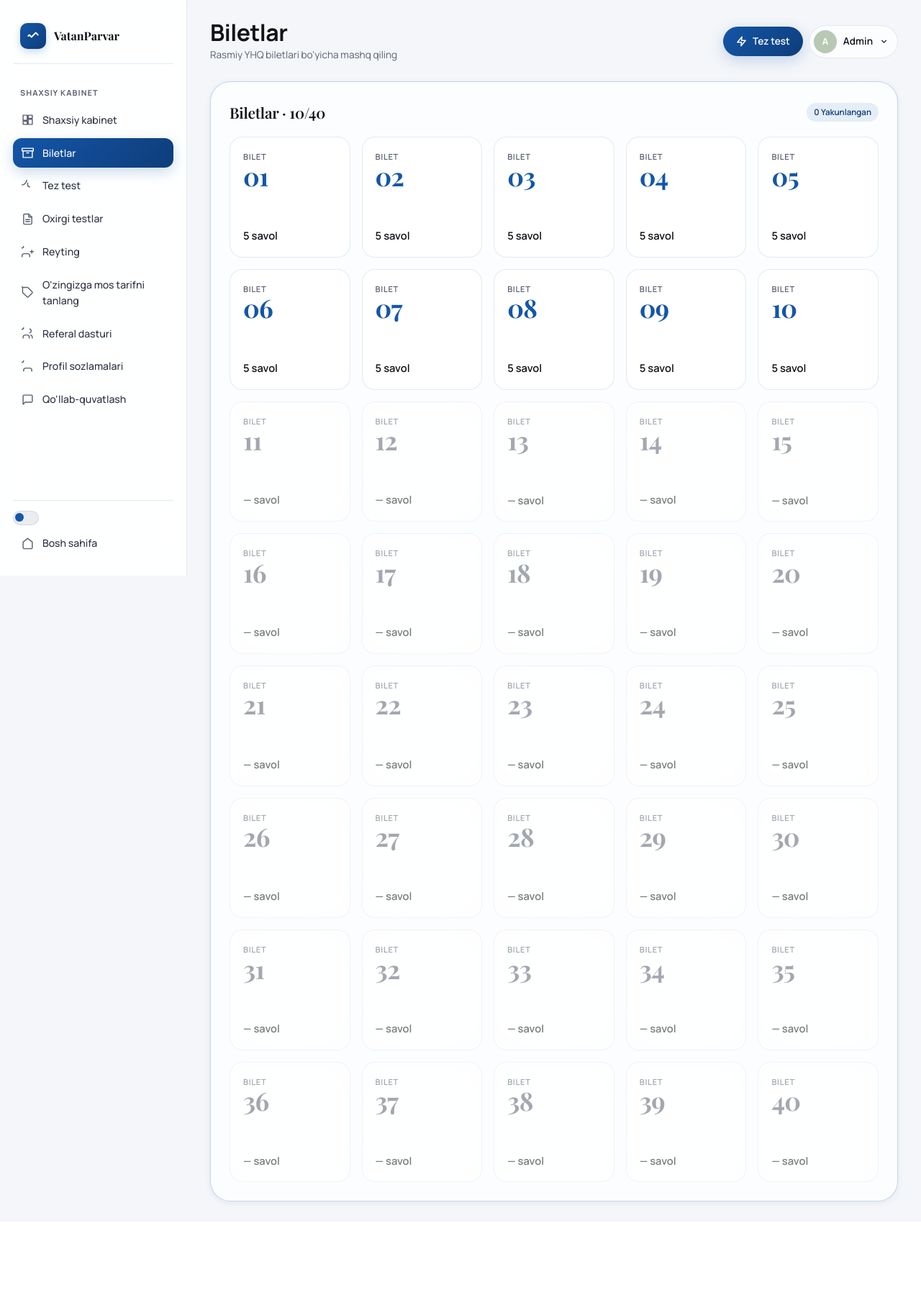
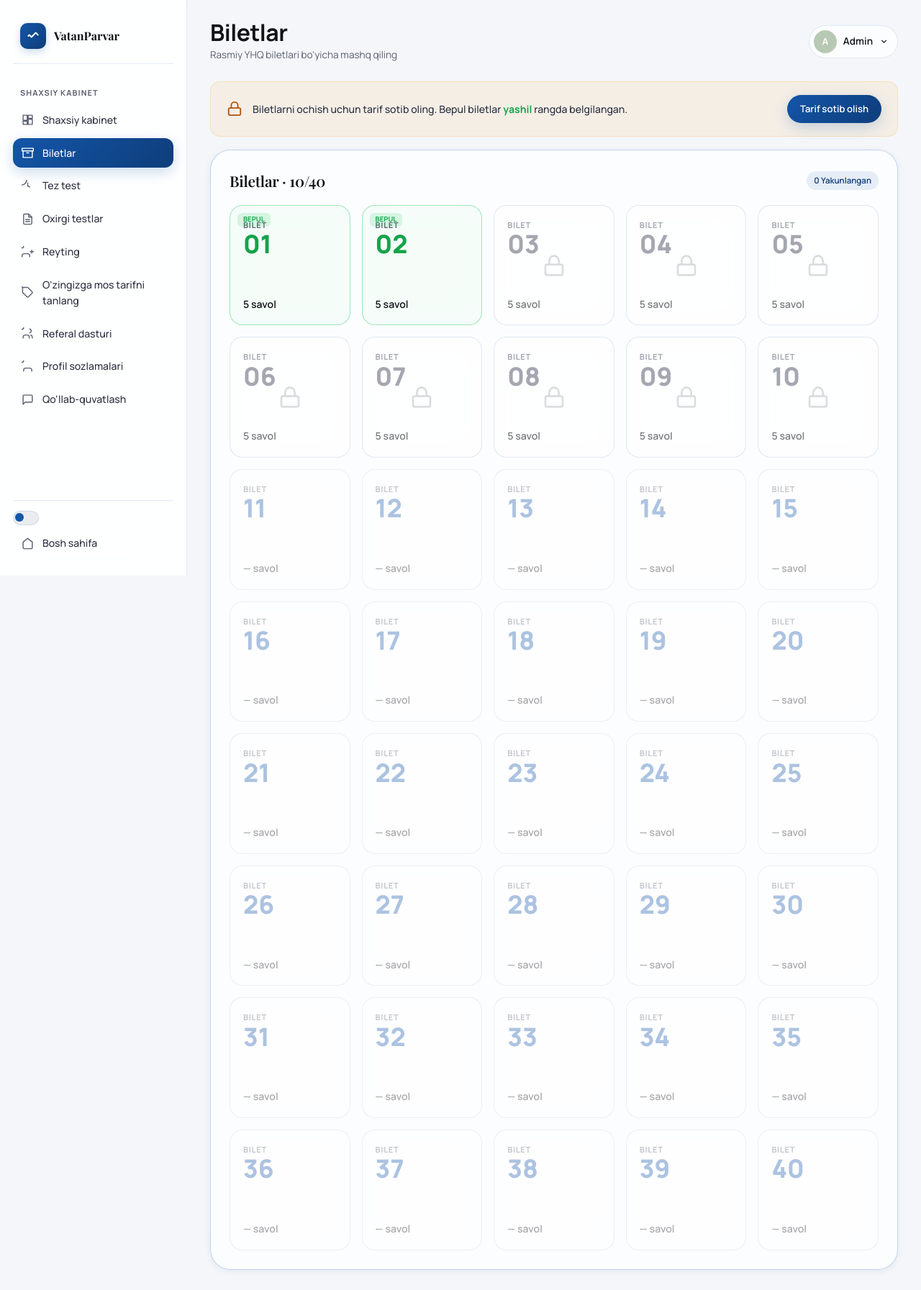
Before and after one commit to vant0r/newprojekt, a PHP site: page /user/testlar.php in a window 1280 px wide. Shown: the whole page at 72% size. Before the commit the page ends 1678 px from the top, so only its background shows below. Run offline with PHP 8.4, Linux system fonts and the light colour scheme; the visitor is signed in with stand-in values (Sample User, id 1); data comes from the database, SQL or seed files in the repository; some libraries are stand-ins or nearby versions.

Commit message:
feat: bilet/test kirish nazorati — tarif bilan
QOIDALAR:
1. Biletlar sukut bo'yicha QULFLANGAN (locked)
2. Tarif faol bo'lsa — HAMMA biletlar ochiladi
3. Admin belgilagan bepul biletlar — hamma uchun ochiq
4. Tezkor test — FAQAT tarif faol bo'lsa ishlaydi

TAFSILOTLAR:
- user/testlar.php to'liq qayta yozildi:
  - locked biletlar xira + qulf ikonka
  - free biletlar yashil ramka + 'Bepul' badge
  - Tarif yo'q — banner: 'Tarif sotib oling'
  - Tezkor test tugmasi faqat tarif bor bo'lsa

- user/test.php kirish nazorati:
  - Bilet: tarif YO'Q va free_bilets da YO'Q → redirect
  - Tezkor test: tarif YO'Q → redirect + xabar

- Admin sozlamalar (Testlar tab):
  - free_bilets: '1,2' — vergul bilan bilet raqamlari
  - Admin o'zgartirishi mumkin

Demo: 1 va 2-biletlar bepul

```diff
--- a/data/sozlamalar.json
+++ b/data/sozlamalar.json
@@ -33,6 +33,7 @@
     {"key": "test_question_count", "value": "20", "group": "tests"},
     {"key": "test_pass_score", "value": "18", "group": "tests"},
     {"key": "free_daily_questions", "value": "30", "group": "tests"},
+    {"key": "free_bilets", "value": "1,2", "group": "tests"},
     {"key": "referral_bonus", "value": "5000", "group": "referral"},
     {"key": "stat_users", "value": "1200", "group": "landing"},
     {"key": "stat_tests", "value": "45000", "group": "landing"},
--- a/user/testlar.php
+++ b/user/testlar.php
@@ -13,8 +13,9 @@ if ($pdo) {
     } catch (Exception $e) {}
 }
 
-$total_bilets = max(40, max(array_keys($bilet_data) + [0]));
+$total_bilets = max(40, max(array_keys($bilet_data) ?: [0]));
 
+// User natijalar
 $user_results = vpy_filter('natijalar', fn($r) => (int)$r['user_id'] === (int)$u['id'] && ($r['type'] ?? '') === 'bilet');
 $bilet_done = [];
 foreach ($user_results as $r) {
@@ -23,23 +24,40 @@ foreach ($user_results as $r) {
     if (!isset($bilet_done[$bid]) || ((int)$r['score'] > (int)$bilet_done[$bid]['score'])) $bilet_done[$bid] = $r;
 }
 
+// Tarif faol mi?
+$active_tariff = vpy_active_tariff_for_user($u['id']);
+$has_access = !empty($active_tariff);
+
+// Bepul biletlar (admin belgilagan) — sozlamalardan
+$free_bilets_str = vpy_setting('free_bilets', '');
+$free_bilets = array_filter(array_map('intval', explode(',', $free_bilets_str)));
+
 vpy_panel_head(t('tickets_title'), <<<CSS
 .bilet-grid{display:grid;grid-template-columns:repeat(auto-fill,minmax(150px,1fr));gap:16px}
-.bilet-card{position:relative;aspect-ratio:1;background:var(--glass-strong);backdrop-filter:blur(30px);border:1px solid var(--border);border-radius:var(--r);padding:18px;display:flex;flex-direction:column;justify-content:space-between;transition:transform var(--t),box-shadow var(--t),border-color var(--t);text-decoration:none;color:inherit;overflow:hidden}
-.bilet-card:hover{transform:translateY(-4px);box-shadow:var(--shadow);border-color:var(--primary)}
+.bilet-card{position:relative;aspect-ratio:1;background:var(--glass);backdrop-filter:blur(20px) saturate(160%);-webkit-backdrop-filter:blur(20px) saturate(160%);border:1px solid var(--border-strong);border-radius:var(--r);padding:18px;display:flex;flex-direction:column;justify-content:space-between;transition:transform var(--t),box-shadow var(--t),border-color var(--t);text-decoration:none;color:inherit;overflow:hidden}
+.bilet-card:hover:not(.locked){transform:translateY(-4px);box-shadow:var(--shadow);border-color:var(--primary)}
 .bilet-card.done{background:linear-gradient(135deg,var(--primary),var(--primary-dark));color:#fff;border-color:transparent}
-.bilet-card.done::before{content:"";position:absolute;top:-50%;right:-30%;width:80%;height:160%;background:radial-gradient(ellipse,rgba(232,168,56,0.18),transparent 60%);pointer-events:none}
-.bilet-num{font-family:var(--serif);font-size:2.2rem;font-weight:700;line-height:1;letter-spacing:-0.02em;color:var(--primary)}
+.bilet-card.free{border-color:rgba(34,197,94,0.4);background:rgba(34,197,94,0.04)}
+.bilet-card.free .bilet-num{color:#16A34A}
+.bilet-card.locked{opacity:0.55;cursor:not-allowed}
+.bilet-card.locked:hover{transform:none;box-shadow:none}
+.bilet-card.bilet-empty{opacity:0.35;pointer-events:none}
+.bilet-num{font-family:var(--sans);font-size:2.2rem;font-weight:800;line-height:1;color:var(--primary)}
 .bilet-card.done .bilet-num{color:#fff}
+.bilet-card.locked .bilet-num{color:var(--muted)}
 .bilet-meta{display:flex;flex-direction:column;gap:2px;position:relative;z-index:2}
-.bilet-label{font-size:0.7rem;color:var(--muted);text-transform:uppercase;letter-spacing:0.06em;font-weight:600}
-.bilet-card.done .bilet-label{color:rgba(255,253,249,0.65)}
-.bilet-count{font-size:0.92rem;color:var(--dark);font-weight:600}
-.bilet-card.done .bilet-count{color:rgba(255,253,249,0.95)}
-.bilet-score{position:absolute;top:14px;right:14px;padding:4px 10px;border-radius:var(--pill);font-size:0.72rem;font-weight:700;background:rgba(232,168,56,0.18);color:#A87830}
-.bilet-card.done .bilet-score{background:var(--accent);color:var(--dark)}
-.bilet-empty{opacity:0.55;pointer-events:none}
-.bilet-empty .bilet-num{color:var(--muted)}
+.bilet-label{font-size:0.7rem;color:var(--muted);text-transform:uppercase;letter-spacing:0.06em;font-weight:700}
+.bilet-card.done .bilet-label{color:rgba(255,255,255,0.65)}
+.bilet-count{font-size:0.88rem;font-weight:600}
+.bilet-card.done .bilet-count{color:rgba(255,255,255,0.9)}
+.bilet-score{position:absolute;top:12px;right:12px;padding:4px 10px;border-radius:var(--pill);font-size:0.72rem;font-weight:700;background:rgba(20,86,168,0.1);color:var(--primary)}
+.bilet-card.done .bilet-score{background:rgba(255,255,255,0.2);color:#fff}
+.bilet-lock{position:absolute;top:50%;left:50%;transform:translate(-50%,-50%);width:32px;height:32px;color:var(--muted);opacity:0.4}
+.bilet-free-badge{position:absolute;top:10px;left:10px;padding:2px 8px;border-radius:6px;font-size:0.6rem;font-weight:700;background:rgba(34,197,94,0.15);color:#16A34A;text-transform:uppercase}
+.access-banner{padding:18px 22px;background:rgba(245,158,11,0.08);border:1px solid rgba(245,158,11,0.2);border-radius:14px;margin-bottom:18px;display:flex;align-items:center;gap:14px;flex-wrap:wrap}
+.access-banner svg{width:22px;height:22px;color:#B45309;flex-shrink:0}
+.access-banner p{flex:1;font-size:0.88rem;color:var(--dark-soft);font-weight:500}
+.access-banner .btn{flex-shrink:0;padding:9px 18px;font-size:0.82rem}
 @media (max-width:640px){.bilet-grid{grid-template-columns:repeat(3,1fr);gap:12px}.bilet-card{padding:14px}.bilet-num{font-size:1.6rem}}
 @media (max-width:380px){.bilet-grid{grid-template-columns:repeat(2,1fr)}}
 CSS);
@@ -48,8 +66,18 @@ vpy_panel_sidebar('testlar', false);
 
 <main class="main">
 <?php vpy_panel_topbar(t('tickets_title'), t('tickets_subtitle'),
-    '<a href="/user/test.php?type=quick" class="btn btn-primary"><svg viewBox="0 0 24 24" fill="none" stroke="currentColor" stroke-width="2.4" stroke-linecap="round" stroke-linejoin="round"><polygon points="13 2 3 14 12 14 11 22 21 10 12 10 13 2"/></svg>' . e(t('user_quick_test')) . '</a>'
+    $has_access
+        ? '<a href="/user/test.php?type=quick" class="btn btn-primary"><svg viewBox="0 0 24 24" fill="none" stroke="currentColor" stroke-width="2.4"><polygon points="13 2 3 14 12 14 11 22 21 10 12 10 13 2"/></svg>' . e(t('user_quick_test')) . '</a>'
+        : ''
 ); ?>
+
+<?php if (!$has_access): ?>
+<div class="access-banner">
+    <svg viewBox="0 0 24 24" fill="none" stroke="currentColor" stroke-width="2"><rect x="3" y="11" width="18" height="11" rx="2"/><path d="M7 11V7a5 5 0 0110 0v4"/></svg>
+    <p>Biletlarni ochish uchun tarif sotib oling. Bepul biletlar <strong style="color:#16A34A">yashil</strong> rangda belgilangan.</p>
+    <a href="/user/tariflar.php" class="btn btn-primary">Tarif sotib olish</a>
+</div>
+<?php endif; ?>
 
 <div class="card">
     <div class="card-head">
@@ -61,11 +89,26 @@ vpy_panel_sidebar('testlar', false);
         <?php for ($i = 1; $i <= $total_bilets; $i++):
             $count = $bilet_data[$i] ?? 0;
             $done = $bilet_done[$i] ?? null;
-            $cls = $done ? 'done' : ($count === 0 ? 'bilet-empty' : '');
+            $is_free = in_array($i, $free_bilets);
+            $can_access = $has_access || $is_free;
+
+            if ($count === 0) $cls = 'bilet-empty';
+            elseif ($done) $cls = 'done';
+            elseif (!$can_access) $cls = 'locked';
+            elseif ($is_free) $cls = 'free';
+            else $cls = '';
+
+            $href = ($count && $can_access) ? '/user/test.php?bilet=' . $i : '#';
         ?>
-            <a href="<?= $count ? '/user/test.php?bilet=' . $i : '#' ?>" class="bilet-card <?= $cls ?>">
+            <a href="<?= $href ?>" class="bilet-card <?= $cls ?>" <?= !$can_access && $count ? 'onclick="alert(\'Bu biletni ochish uchun tarif sotib oling!\');return false;"' : '' ?>>
                 <?php if ($done): ?>
                     <span class="bilet-score"><?= (int)$done['score'] ?>/<?= (int)$done['total'] ?></span>
+                <?php endif; ?>
+                <?php if ($is_free && !$done): ?>
+                    <span class="bilet-free-badge">Bepul</span>
+                <?php endif; ?>
+                <?php if (!$can_access && $count && !$done): ?>
+                    <svg class="bilet-lock" viewBox="0 0 24 24" fill="none" stroke="currentColor" stroke-width="2"><rect x="3" y="11" width="18" height="11" rx="2"/><path d="M7 11V7a5 5 0 0110 0v4"/></svg>
                 <?php endif; ?>
                 <div>
                     <div class="bilet-label"><?= e(t('ticket_label')) ?></div>
@@ -80,5 +123,4 @@ vpy_panel_sidebar('testlar', false);
 </div>
 
 </main>
-
 <?php vpy_panel_foot(); ?>
```
Also changed, not shown: user/test.php (+17 -0 lines).
